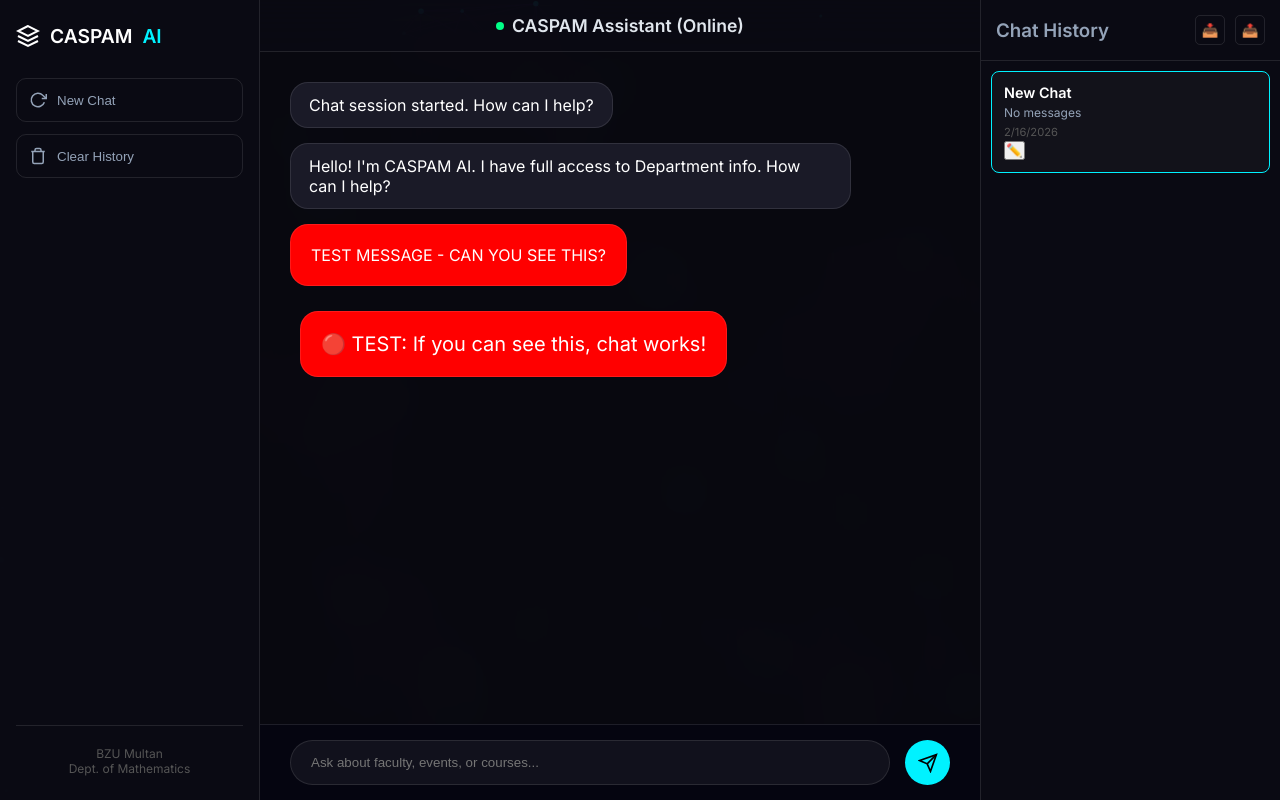
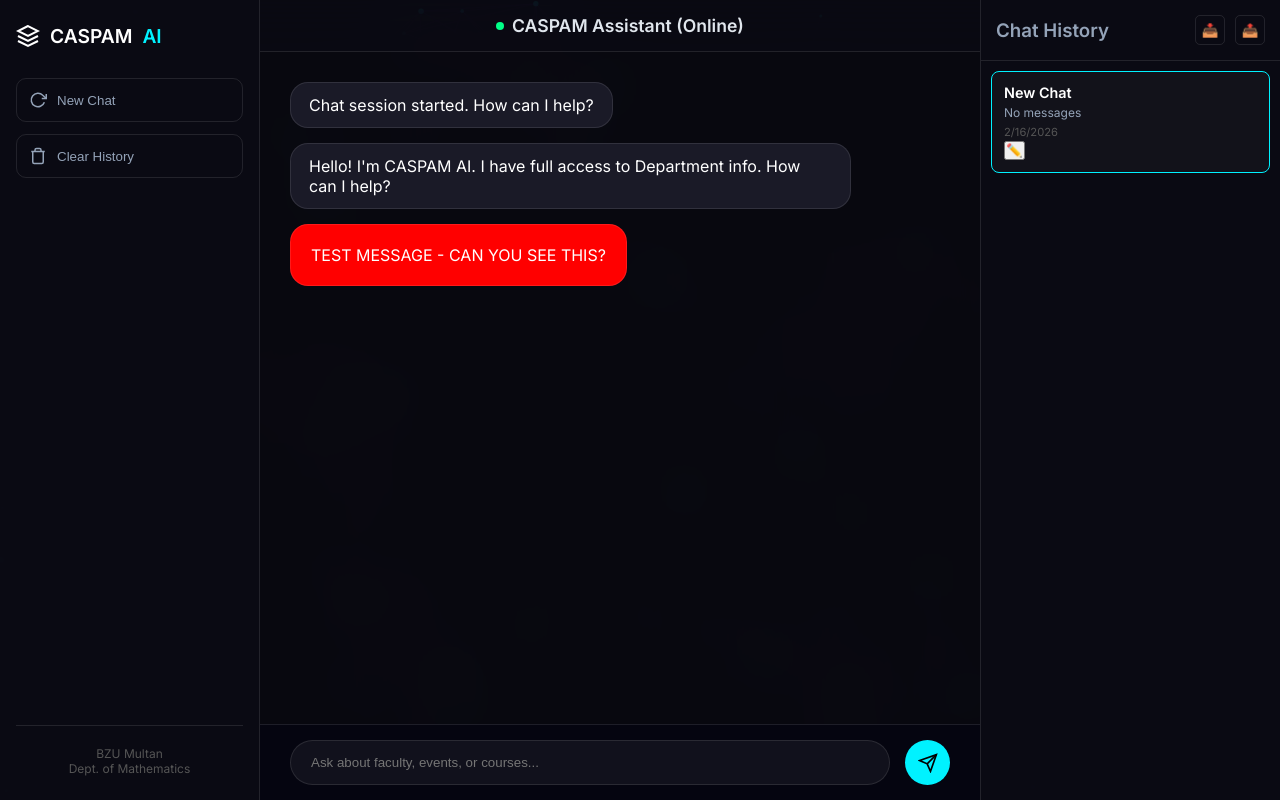
Before and after one commit to muhammadshaiq-sys/Caspam-AI, a website: page index.html in a window 1280 px wide. Drawn offline with Linux system fonts and the light colour scheme.

Commit message:
Update index.html

```diff
--- a/index.html
+++ b/index.html
@@ -1333,26 +1333,6 @@
     }, 2000);
 </script>
 <body>
-    <script>
-        // TEST SCRIPT
-        console.log("Page loaded");
-        setTimeout(function() {
-            const chat = document.getElementById('chatContainer');
-            if (chat) {
-                const testMsg = document.createElement('div');
-                testMsg.className = 'msg bot';
-                testMsg.style.backgroundColor = 'red';
-                testMsg.style.padding = '20px';
-                testMsg.style.margin = '10px';
-                testMsg.style.color = 'white';
-                testMsg.style.fontSize = '20px';
-                testMsg.innerHTML = '🔴 TEST: If you can see this, chat works!';
-                chat.appendChild(testMsg);
-            } else {
-                alert('Chat container not found!');
-            }
-        }, 3000);
-    </script>
 
     <canvas id="bgCanvas"></canvas>
     <!-- rest of your code -->
```
